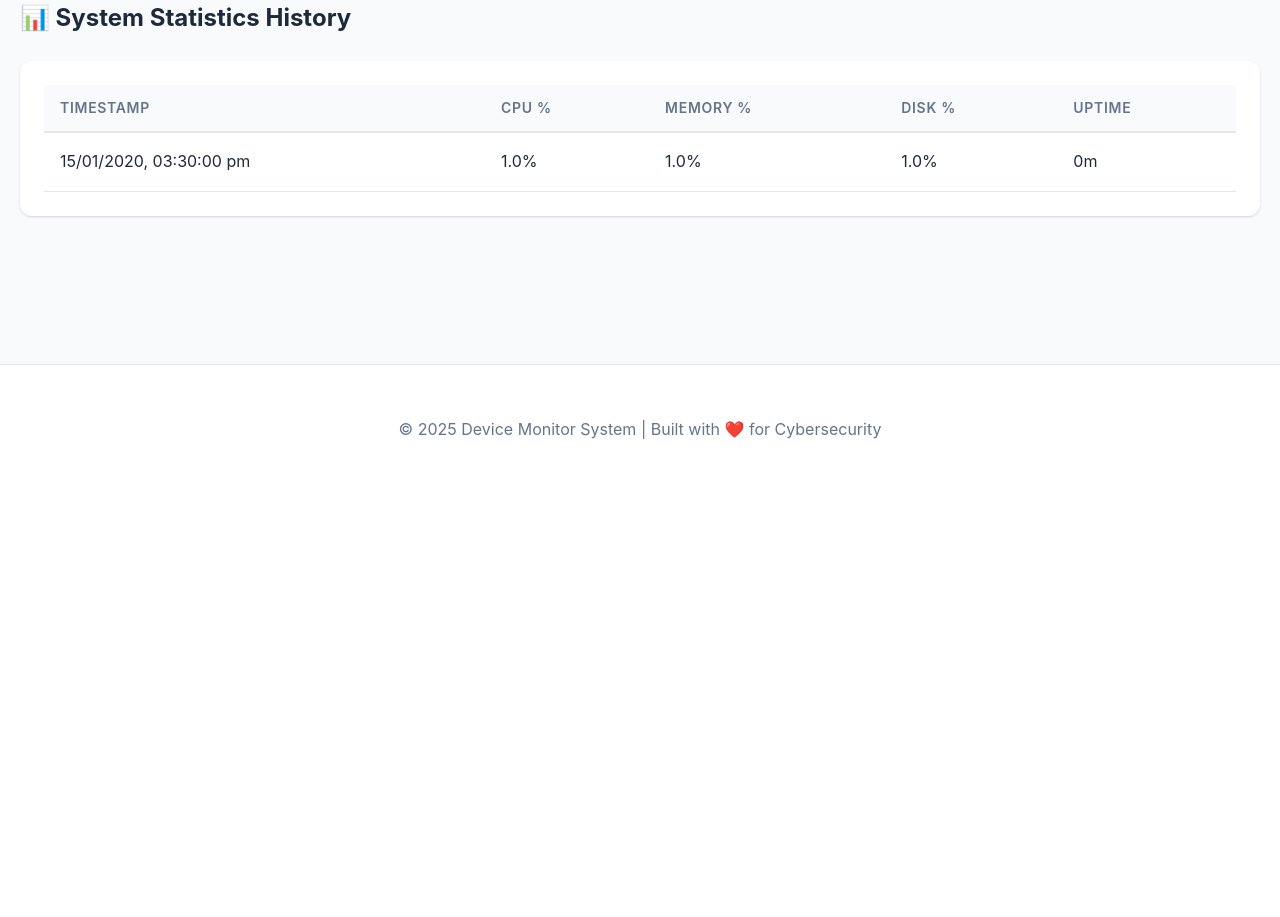
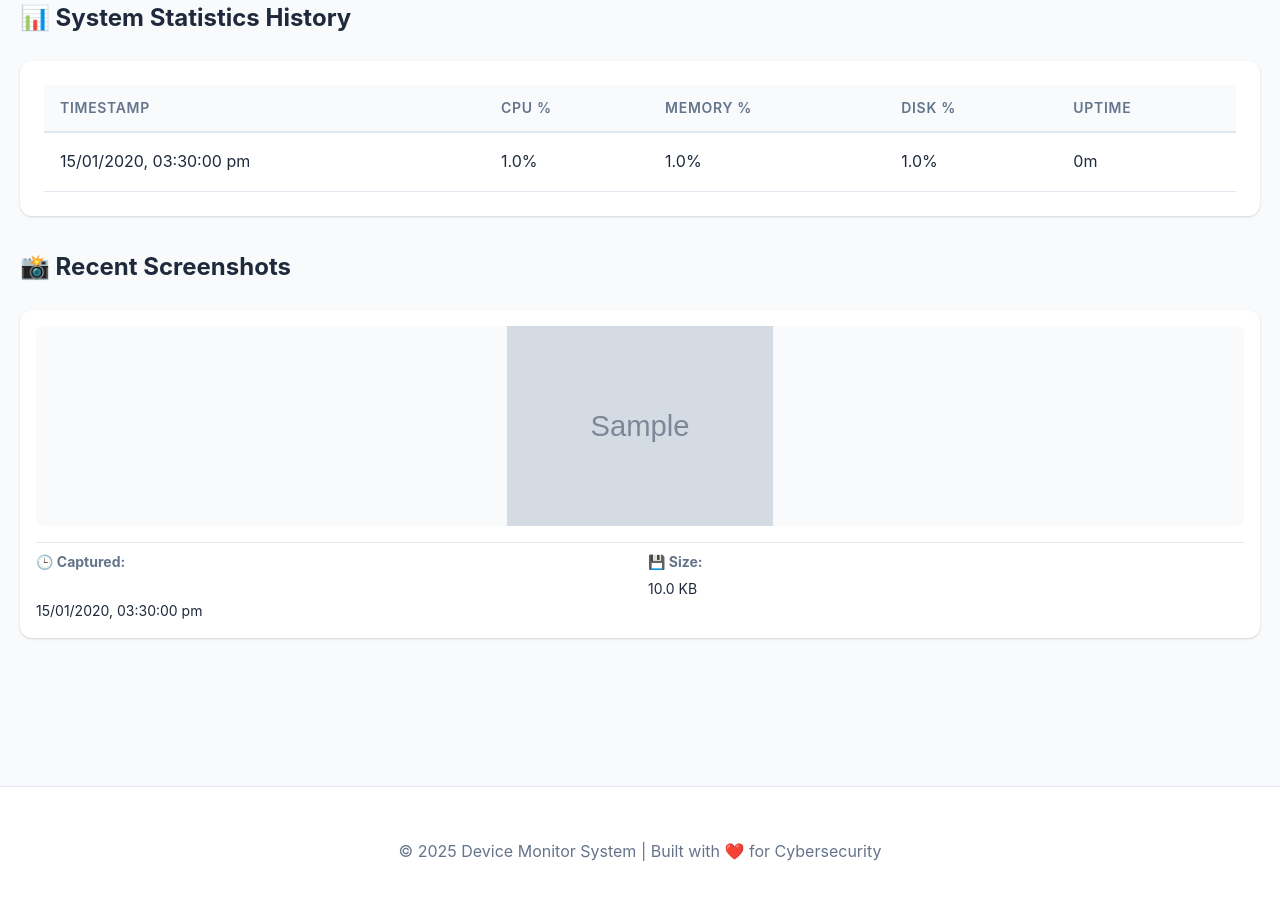
Before and after one commit to affan1002/device-monitor, a Flask app: page /devices/1 in a window 1280 px wide. Shown: the part 1720-2637 px from the top of the page. Before the commit the page ends 2159 px from the top, so only its background shows below. Run offline with Flask 3, Linux system fonts and the light colour scheme; tables that the repository leaves empty hold one stand-in row (values such as "Sample post"); grey boxes marked "Sample" are stand-in pictures.

Commit message:
Add screenshot monitoring feature with randomized intervals
- Implement screenshot capture every 3-5 minutes (randomized)
- Add screenshot storage with max 3 images per device
- Create screenshot gallery in device details page
- Add screenshot sync to server
- Update timezone handling to IST
- Add deployment scripts and documentation
- Update README with GitHub username and features

```diff
--- a/agent/main.py
+++ b/agent/main.py
@@ -16,6 +16,7 @@ sys.path.append(str(Path(__file__).parent.parent))
 from agent.config.settings import Settings
 from agent.monitors.power_monitor import PowerMonitor
 from agent.monitors.system_monitor import SystemMonitor
+from agent.monitors.screenshot_monitor import ScreenshotMonitor
 from agent.database.local_db import LocalDatabase
 from agent.utils.logger import setup_logger
 from agent.sync.server_sync import ServerSync
@@ -28,6 +29,7 @@ class DeviceMonitorAgent:
         self.db = LocalDatabase()
         self.power_monitor = PowerMonitor(self.db, self.logger)
         self.system_monitor = SystemMonitor(self.db, self.logger)
+        self.screenshot_monitor = ScreenshotMonitor(self.db, self.logger, interval=300, max_screenshots=3)
         self.server_sync = ServerSync(
             database=self.db,
             server_url=f"http://{self.settings.SERVER_HOST}:{self.settings.SERVER_PORT}",
@@ -52,6 +54,7 @@ class DeviceMonitorAgent:
 
             self.power_monitor.start()
             self.system_monitor.start()
+            self.screenshot_monitor.start()
 
             # Schedule sync every 5 minutes
             schedule.every(5).minutes.do(self.server_sync.sync_all)
@@ -75,6 +78,8 @@ class DeviceMonitorAgent:
             self.power_monitor.stop()
         if hasattr(self, 'system_monitor'):
             self.system_monitor.stop()
+        if hasattr(self, 'screenshot_monitor'):
+            self.screenshot_monitor.stop()
 
         self.logger.info("Agent stopped successfully")
 
--- a/requirements.txt
+++ b/requirements.txt
@@ -8,3 +8,5 @@ flask-sqlalchemy==3.1.1
 flask-cors==4.0.0
 sqlalchemy==2.0.23
 pytz==2024.1
+pillow==10.1.0
+pyscreenshot==3.1
--- a/server/api/routes.py
+++ b/server/api/routes.py
@@ -2,9 +2,12 @@
 API routes for device monitoring server
 """
 
-from flask import Blueprint, request, jsonify
+from flask import Blueprint, request, jsonify, send_file
 from datetime import datetime
-from server.models.database import db, Device, PowerEvent, SystemStat, SessionEvent
+from pathlib import Path
+import os
+from werkzeug.utils import secure_filename
+from server.models.database import db, Device, PowerEvent, SystemStat, SessionEvent, Screenshot
 from server.api.auth import require_api_key
 
 api = Blueprint('api', __name__, url_prefix='/api/v1')
@@ -211,3 +214,106 @@ def get_power_events(device_id):
         }), 200
     except Exception as e:
         return jsonify({'error': str(e)}), 500
+
+@api.route('/devices/<device_id>/screenshots', methods=['POST'])
+@require_api_key
+def upload_screenshot(device_id):
+    """Upload a screenshot from a device"""
+    try:
+        # Find device
+        device = Device.query.filter_by(device_id=device_id).first()
+        if not device:
+            return jsonify({'error': 'Device not found'}), 404
+
+        # Check if file is present
+        if 'file' not in request.files:
+            return jsonify({'error': 'No file provided'}), 400
+
+        file = request.files['file']
+        if file.filename == '':
+            return jsonify({'error': 'Empty filename'}), 400
+
+        # Secure the filename and save
+        filename = secure_filename(file.filename)
+
+        # Create screenshots directory if not exists
+        screenshot_dir = Path(__file__).parent.parent / 'screenshots'
+        screenshot_dir.mkdir(exist_ok=True)
+
+        # Save file
+        filepath = screenshot_dir / filename
+        file.save(str(filepath))
+
+        # Get file size in KB
+        filesize = filepath.stat().st_size / 1024
+
+        # Add to database
+        screenshot = Screenshot(
+            device_id=device.id,
+            filename=filename,
+            filesize=filesize,
+            timestamp=datetime.utcnow()
+        )
+        db.session.add(screenshot)
+
+        # Keep only 3 screenshots per device
+        screenshots = Screenshot.query.filter_by(device_id=device.id)\
+            .order_by(Screenshot.timestamp.desc())\
+            .all()
+
+        if len(screenshots) > 3:
+            # Delete oldest screenshots
+            for old_screenshot in screenshots[3:]:
+                # Delete file
+                old_filepath = screenshot_dir / old_screenshot.filename
+                if old_filepath.exists():
+                    old_filepath.unlink()
+                # Delete from database
+                db.session.delete(old_screenshot)
+
+        db.session.commit()
+
+        return jsonify({
+            'message': 'Screenshot uploaded successfully',
+            'screenshot': screenshot.to_dict()
+        }), 200
+
+    except Exception as e:
+        db.session.rollback()
+        return jsonify({'error': str(e)}), 500
+
+@api.route('/devices/<device_id>/screenshots', methods=['GET'])
+def get_screenshots(device_id):
+    """Get screenshots for a device"""
+    try:
+        device = Device.query.filter_by(device_id=device_id).first()
+        if not device:
+            return jsonify({'error': 'Device not found'}), 404
+
+        # Get recent screenshots (max 3)
+        screenshots = Screenshot.query.filter_by(device_id=device.id)\
+            .order_by(Screenshot.timestamp.desc())\
+            .limit(3)\
+            .all()
+
+        return jsonify({
+            'device_id': device_id,
+            'screenshots': [screenshot.to_dict() for screenshot in screenshots],
+            'total': len(screenshots)
+        }), 200
+    except Exception as e:
+        return jsonify({'error': str(e)}), 500
+
+@api.route('/screenshots/<filename>', methods=['GET'])
+def get_screenshot_file(filename):
+    """Serve a screenshot file"""
+    try:
+        screenshot_dir = Path(__file__).parent.parent / 'screenshots'
+        filepath = screenshot_dir / secure_filename(filename)
+
+        if not filepath.exists():
+            return jsonify({'error': 'Screenshot not found'}), 404
+
+        return send_file(str(filepath), mimetype='image/jpeg')
+    except Exception as e:
+        return jsonify({'error': str(e)}), 500
--- a/server/app.py
+++ b/server/app.py
@@ -13,7 +13,7 @@ from pathlib import Path
 sys.path.append(str(Path(__file__).parent.parent))
 
 from server.config.settings import config
-from server.models.database import db, Device, SystemStat, PowerEvent
+from server.models.database import db, Device, SystemStat, PowerEvent, Screenshot
 from server.api.routes import api
 
 def create_app():
--- a/server/dashboard/static/css/style.css
+++ b/server/dashboard/static/css/style.css
@@ -708,3 +708,99 @@ nav,
         align-items: flex-start;
     }
 }
+
+/* ========================================
+   Screenshots Section Styles
+   ======================================== */
+
+.screenshots-section {
+    margin-bottom: 2rem;
+}
+
+.screenshots-section h2 {
+    margin-bottom: 1.5rem;
+    font-size: 1.5rem;
+}
+
+.screenshots-grid {
+    display: grid;
+    grid-template-columns: repeat(auto-fit, minmax(300px, 1fr));
+    gap: 1.5rem;
+}
+
+.screenshot-card {
+    background: var(--card-bg);
+    border-radius: 0.75rem;
+    padding: 1rem;
+    box-shadow: var(--shadow);
+    transition: transform 0.2s, box-shadow 0.2s;
+}
+
+.screenshot-card:hover {
+    transform: translateY(-2px);
+    box-shadow: var(--shadow-lg);
+}
+
+.screenshot-image {
+    width: 100%;
+    height: 200px;
+    border-radius: 0.5rem;
+    overflow: hidden;
+    background: #f8fafc;
+    margin-bottom: 1rem;
+    cursor: pointer;
+    position: relative;
+}
+
+.screenshot-image img {
+    width: 100%;
+    height: 100%;
+    object-fit: contain;
+    transition: transform 0.2s;
+}
+
+.screenshot-image:hover img {
+    transform: scale(1.05);
+}
+
+.screenshot-info {
+    display: flex;
+    justify-content: space-between;
+    gap: 1rem;
+    padding-top: 0.5rem;
+    border-top: 1px solid var(--border-color);
+    font-size: 0.875rem;
+}
+
+.screenshot-time,
+.screenshot-size {
+    flex: 1;
+}
+
+.screenshot-time strong,
+.screenshot-size strong {
+    color: var(--text-secondary);
+    display: block;
+    margin-bottom: 0.25rem;
+}
+
+.loading-message,
+.empty-message,
+.error-message {
+    grid-column: 1 / -1;
+    text-align: center;
+    padding: 3rem 2rem;
+    background: var(--card-bg);
+    border-radius: 0.75rem;
+    color: var(--text-secondary);
+}
+
+.error-message {
+    color: var(--danger-color);
+}
+
+@media (max-width: 768px) {
+    .screenshots-grid {
+        grid-template-columns: 1fr;
+    }
+}
--- a/server/dashboard/static/js/device-details.js
+++ b/server/dashboard/static/js/device-details.js
@@ -41,6 +41,9 @@ async function loadDeviceDetails() {
 
         // Load system stats history
         await loadStatsHistory();
+
+        // Load screenshots
+        await loadScreenshots();
 
         // Initialize charts
         if (!cpuChart) {
@@ -331,6 +334,56 @@ async function updateCharts() {
 }
 
 /**
+ * Load screenshots
+ */
+async function loadScreenshots() {
+    try {
+        const response = await fetch(`${API_BASE_URL}/devices/${deviceId}/screenshots`);
+        const data = await response.json();
+
+        const container = document.getElementById('screenshots-container');
+
+        if (!data.screenshots || data.screenshots.length === 0) {
+            container.innerHTML = '<div class="empty-message">📸 No screenshots available yet. Screenshots are captured every 5 minutes.</div>';
+            return;
+        }
+
+        // Build screenshot gallery
+        container.innerHTML = data.screenshots.map(screenshot => `
+            <div class="screenshot-card">
+                <div class="screenshot-image">
+                    <img src="/api/v1/screenshots/${screenshot.filename}"
+                         alt="Screenshot"
+                         onclick="viewFullScreenshot('${screenshot.filename}')">
+                </div>
+                <div class="screenshot-info">
+                    <div class="screenshot-time">
+                        <strong>🕒 Captured:</strong><br>
+                        ${formatDateTime(screenshot.timestamp)}
+                    </div>
+                    <div class="screenshot-size">
+                        <strong>💾 Size:</strong> ${screenshot.filesize.toFixed(1)} KB
+                    </div>
+                </div>
+            </div>
+        `).join('');
+
+    } catch (error) {
+        console.error('Error loading screenshots:', error);
+        document.getElementById('screenshots-container').innerHTML =
+            '<div class="error-message">❌ Failed to load screenshots</div>';
+    }
+}
+
+/**
+ * View screenshot in full size
+ */
+function viewFullScreenshot(filename) {
+    const url = `/api/v1/screenshots/${filename}`;
+    window.open(url, '_blank');
+}
+
+/**
  * Get badge HTML for event type
  */
 function getEventBadge(eventType) {
--- a/server/dashboard/templates/device_details.html
+++ b/server/dashboard/templates/device_details.html
@@ -154,6 +154,14 @@
                 </table>
             </div>
         </div>
+
+        <!-- Screenshots Section -->
+        <div class="screenshots-section">
+            <h2>📸 Recent Screenshots</h2>
+            <div id="screenshots-container" class="screenshots-grid">
+                <div class="loading-message">Loading screenshots...</div>
+            </div>
+        </div>
     </div>
 </div>
 {% endblock %}
--- a/server/models/database.py
+++ b/server/models/database.py
@@ -111,3 +111,25 @@ class SessionEvent(db.Model):
             'username': self.username,
             'created_at': self.created_at.isoformat() + 'Z' if self.created_at else None
         }
+
+class Screenshot(db.Model):
+    """Screenshot model - stores device screenshots"""
+    __tablename__ = 'screenshots'
+
+    id = db.Column(db.Integer, primary_key=True)
+    device_id = db.Column(db.Integer, db.ForeignKey('devices.id'), nullable=False)
+    filename = db.Column(db.String(255), nullable=False)
+    filesize = db.Column(db.Float)  # in KB
+    timestamp = db.Column(db.DateTime, default=datetime.utcnow, nullable=False)
+    created_at = db.Column(db.DateTime, default=datetime.utcnow)
+
+    def to_dict(self):
+        """Convert screenshot to dictionary"""
+        return {
+            'id': self.id,
+            'device_id': self.device_id,
+            'filename': self.filename,
+            'filesize': self.filesize,
+            'timestamp': self.timestamp.isoformat() + 'Z' if self.timestamp else None,
+            'created_at': self.created_at.isoformat() + 'Z' if self.created_at else None
+        }
```
Also changed, not shown: agent/database/local_db.py (+47 -0 lines), agent/monitors/screenshot_monitor.py (added, +136 -0 lines), agent/sync/server_sync.py (+42 -0 lines), 2 other files.
